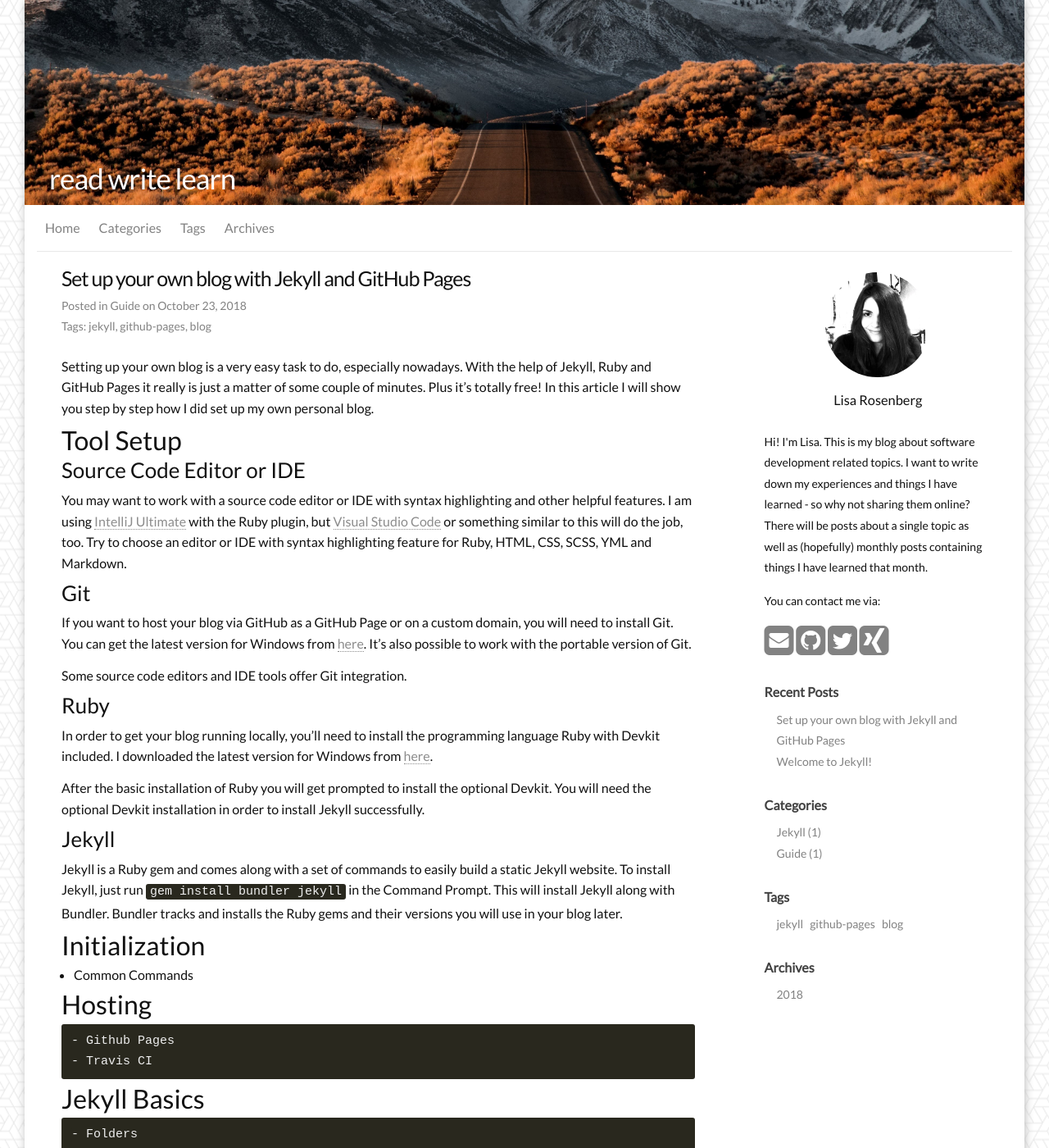
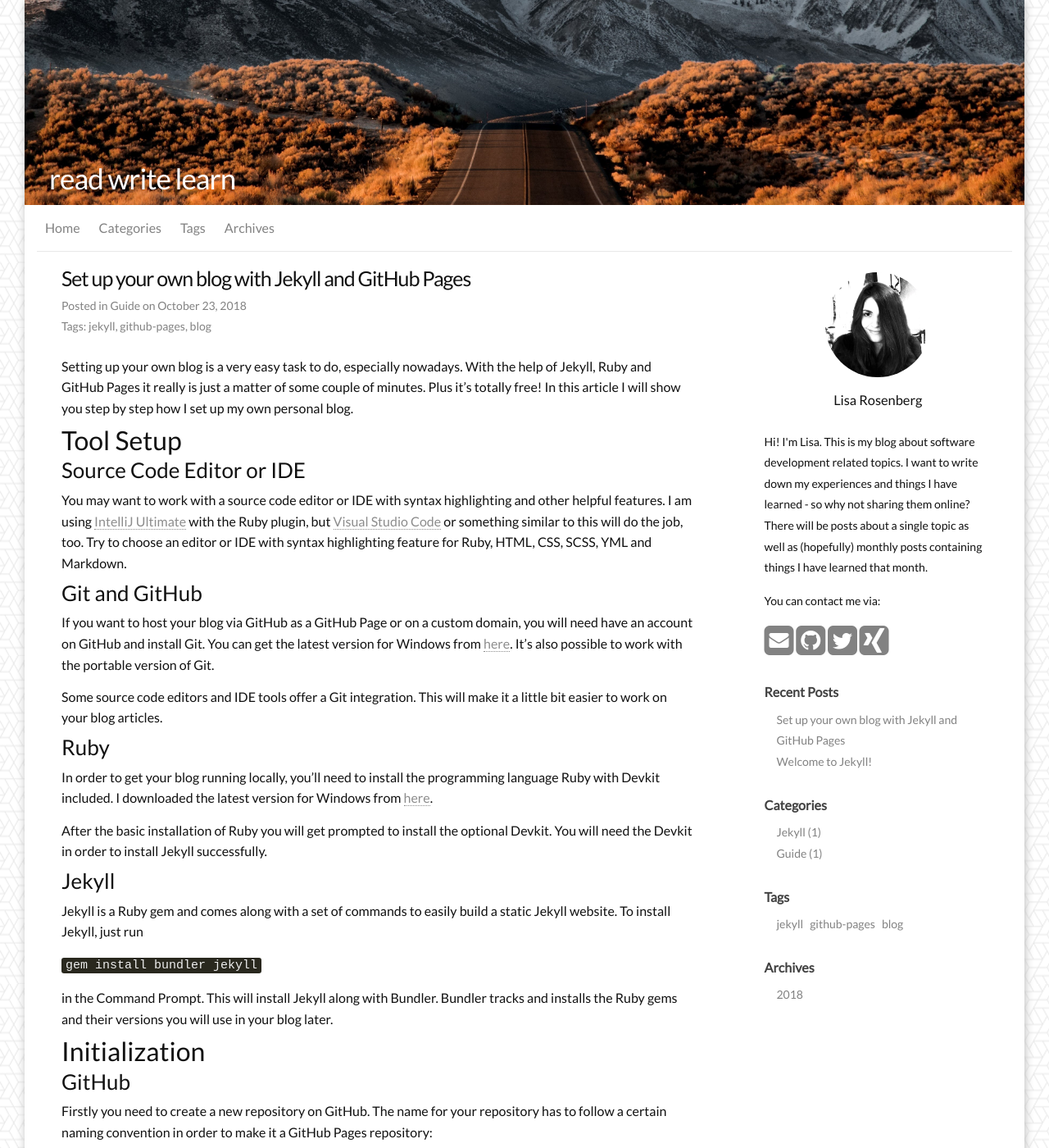
Before and after one commit to lisa-rosenberg/lisa-rosenberg.github.io, a Jekyll site: the page built from _posts/2018-10-23-setup-blog-with-jekyll-and-github-pages.md, in a window 1280 px wide and 1400 px high. Shown: the whole window at 82% size. Built offline with Jekyll 4.4.1, drawn with Linux system fonts in a browser that asks for light colours; comment, search, counter and statistics services are not loaded; some of the changed text lies outside the part shown.

Commit message:
Update jekyll blog post

```diff
--- a/_posts/2018-10-23-setup-blog-with-jekyll-and-github-pages.md
+++ b/_posts/2018-10-23-setup-blog-with-jekyll-and-github-pages.md
@@ -10,37 +10,51 @@ tags: jekyll github-pages blog
 Setting up your own blog is a very easy task to do, especially nowadays.
 With the help of Jekyll, Ruby and GitHub Pages it really is just a matter of some couple of minutes.
 Plus it's totally free!
-In this article I will show you step by step how I did set up my own personal blog.
+In this article I will show you step by step how I set up my own personal blog.
 
 ## Tool Setup
-
 ### Source Code Editor or IDE
 You may want to work with a source code editor or IDE with syntax highlighting and other helpful features.
 I am using [IntelliJ Ultimate](https://www.jetbrains.com/idea/download/#section=windows) with the Ruby plugin, but [Visual Studio Code](https://code.visualstudio.com/Download) or something similar to this will do the job, too.
 Try to choose an editor or IDE with syntax highlighting feature for Ruby, HTML, CSS, SCSS, YML and Markdown.
 
-### Git
-If you want to host your blog via GitHub as a GitHub Page or on a custom domain, you will need to install Git.
+### Git and GitHub
+If you want to host your blog via GitHub as a GitHub Page or on a custom domain, you will need have an account on GitHub and install Git.
 You can get the latest version for Windows from [here](https://git-scm.com/downloads).
 It's also possible to work with the portable version of Git.
 
-Some source code editors and IDE tools offer Git integration.
+Some source code editors and IDE tools offer a Git integration.
+This will make it a little bit easier to work on your blog articles.
 
 ### Ruby
 In order to get your blog running locally, you'll need to install the programming language Ruby with Devkit included.
 I downloaded the latest version for Windows from [here](https://rubyinstaller.org/downloads/).
 
 After the basic installation of Ruby you will get prompted to install the optional Devkit.
-You will need the optional Devkit installation in order to install Jekyll successfully.
+You will need the Devkit in order to install Jekyll successfully.
 
 ### Jekyll
 Jekyll is a Ruby gem and comes along with a set of commands to easily build a static Jekyll website.
-To install Jekyll, just run `gem install bundler jekyll` in the Command Prompt.
+To install Jekyll, just run
+
+`gem install bundler jekyll`
+
+in the Command Prompt.
 This will install Jekyll along with Bundler.
 Bundler tracks and installs the Ruby gems and their versions you will use in your blog later.
 
 ## Initialization
-- Common Commands
+### GitHub
+Firstly you need to create a new repository on GitHub.
+The name for your repository has to follow a certain naming convention in order to make it a GitHub Pages repository:
+
+`<username>.github.io`
+
+This repository is a so called user repository.
+Other repositories are normal project repositories.
+It's also possible to use a project repository instead of a user repository for your Jekyll blog, but we will focus on the latter.
+
+In a user repository your GitHub Pages blog will only build from the master branch.
 
 ## Hosting
     - Github Pages
```
